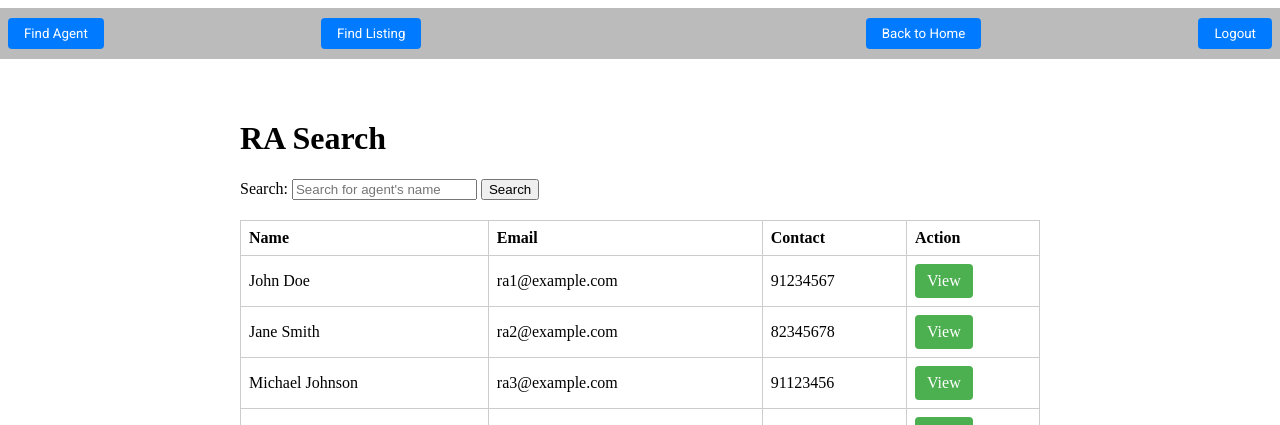
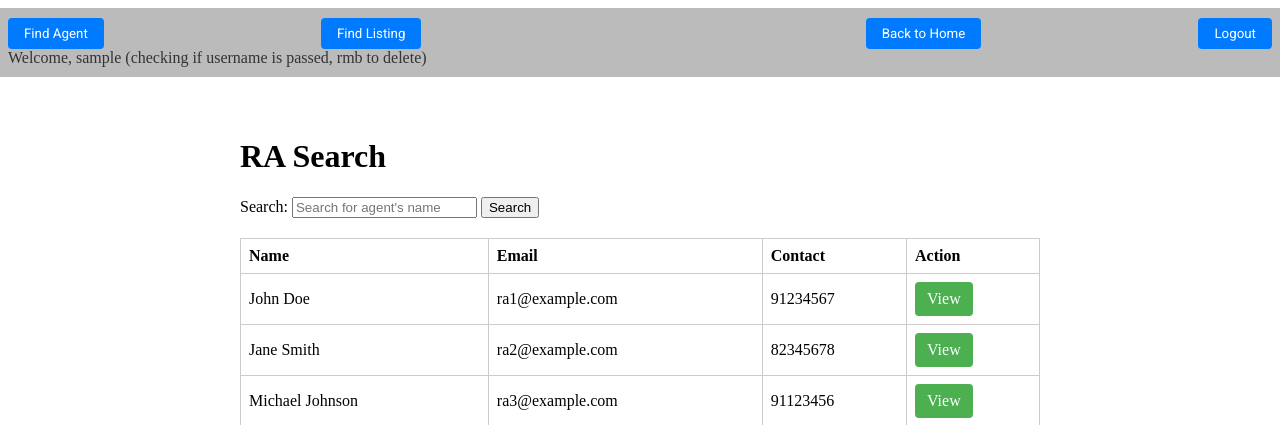
Before and after one commit to affcue/314-HDGuaranteed, a PHP site: page /ra_search.php in a window 1280 px wide. Shown: the top 425 px of the page. Run offline with PHP 8.4, Linux system fonts and the light colour scheme; the visitor is signed in with stand-in values (Sample User, id 1); data comes from the database, SQL or seed files in the repository.

Commit message:
ra search update

```diff
--- a/Boundary/ra/ra_search.php
+++ b/Boundary/ra/ra_search.php
@@ -7,7 +7,12 @@ if (!isset($_SESSION['user_id'])) {
     header("Location: ../../Boundary/seller/seller_login_boundary.php");
     exit();
 }
-
+if (!isset($_SESSION['username'])) {
+    // Redirect to the seller login page if not logged in
+    header("Location: ../../Boundary/seller/seller_login_boundary.php");
+    exit();
+}
+$username = $_SESSION['username']; // Retrieve username from session
 ?><!DOCTYPE html>
 <html lang="en">
 
@@ -15,6 +20,7 @@ if (!isset($_SESSION['user_id'])) {
     <meta charset="UTF-8">
     <meta name="viewport" content="width=device-width, initial-scale=1.0">
     <title>RA Search</title>
+
     <!-- Include the provided CSS styles -->
     <style>
         body {
@@ -98,6 +104,7 @@ if (!isset($_SESSION['user_id'])) {
             <button onclick="window.location.href='ra_home.php'">Back to Home</button>
             <button onclick="window.location.href='logout.php'">Logout</button>
         </div>
+        <div>Welcome, <?php echo $username . " (checking if username is passed, rmb to delete)"; ?></div> <!-- Display welcome message here -->
     </div>
 
     <div class="adminmenu-container">
```
